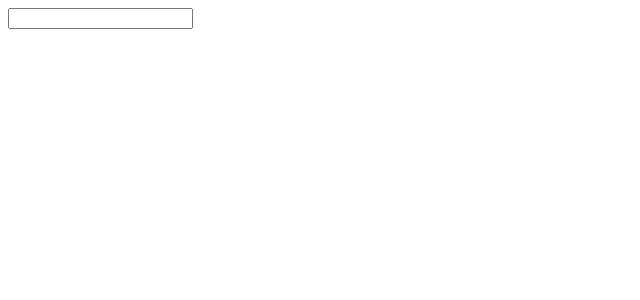
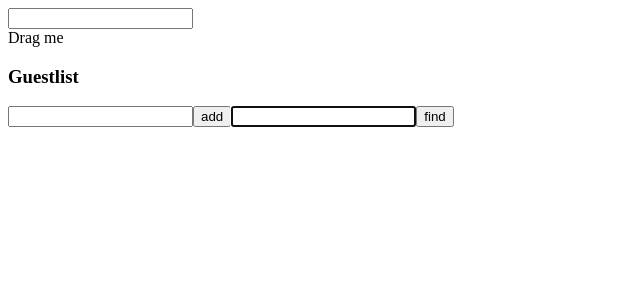
Before and after one commit to sarthakagrawal927/Documenter, a React (Create React App) app: page / in a window 1280 px wide. Shown: the top 300 px of the page, without its empty margins (0-640 px from the left). Built offline with nearby package versions, Linux system fonts and the light colour scheme.

Commit message:
basic react with ts

```diff
--- a/src/events/EventComponent.tsx
+++ b/src/events/EventComponent.tsx
@@ -1,9 +1,20 @@
 import React from "react";
 
 const EventComponent: React.FC = () => {
+  const onChange = (event: React.ChangeEvent<HTMLInputElement>) => {
+    console.log(event);
+  };
+
+  const onDragStart = (event: React.DragEvent<HTMLDivElement>) => {
+    console.log(event);
+  };
+
   return (
     <div>
-      <input type='text' onChange={(e) => console.log(e)} />
+      <input type='text' onChange={onChange} />
+      <div draggable onDragStart={onDragStart}>
+        Drag me
+      </div>
     </div>
   );
 };
--- a/src/index.tsx
+++ b/src/index.tsx
@@ -1,10 +1,12 @@
 import ReactDOM from "react-dom";
 
 import EventComponent from "./events/EventComponent";
+import UserSearch from "./refs/UserSearch";
 const App = () => {
   return (
     <div>
       <EventComponent />
+      <UserSearch />
     </div>
   );
 };
--- /dev/null
+++ b/src/refs/UserSearch.tsx
@@ -0,0 +1,53 @@
+import React, { useState, useRef, useEffect } from "react";
+
+const GuestList: React.FC = () => {
+  const [name, setName] = useState("");
+  const [guests, setGuests] = useState<string[]>([]);
+  const inputRef = useRef<HTMLInputElement | null>(null);
+
+  useEffect(() => {
+    if (!inputRef.current) return;
+    inputRef.current.focus();
+  }, []);
+
+  const onClickAdd = () => {
+    setName("");
+    setGuests([...guests, name]);
+  };
+
+  const [nameFind, setNameFind] = useState("");
+  const onClickFind = () => {
+    const foundUser = guests.find((user) => {
+      return user === nameFind;
+    });
+    console.log(foundUser);
+  };
+
+  return (
+    <div>
+      <h3>Guestlist</h3>
+      <ul>
+        {guests.map((guest, index) => (
+          <li key={index}>{guest}</li>
+        ))}
+      </ul>
+
+      <input
+        value={name}
+        onChange={(e) => setName(e.target.value)}
+        type='text'
+      />
+      <button onClick={onClickAdd}>add</button>
+
+      <input
+        value={nameFind}
+        onChange={(e) => setNameFind(e.target.value)}
+        type='text'
+        ref={inputRef}
+      />
+      <button onClick={onClickFind}>find</button>
+    </div>
+  );
+};
+
+export default GuestList;
```
Also changed, not shown: 1 other file (tests, documents, lock files or other folders).
